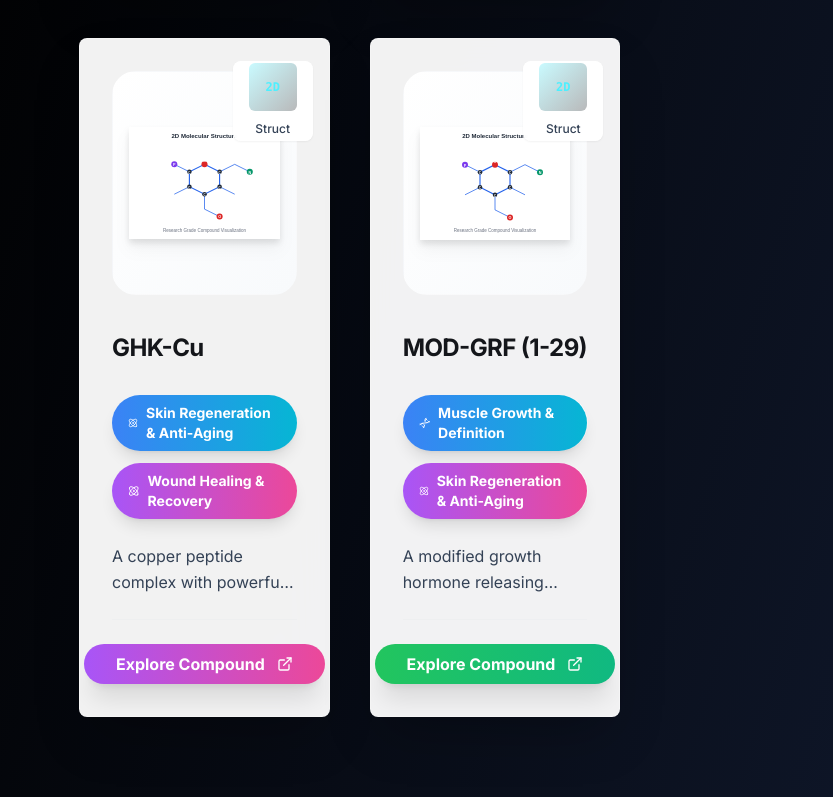
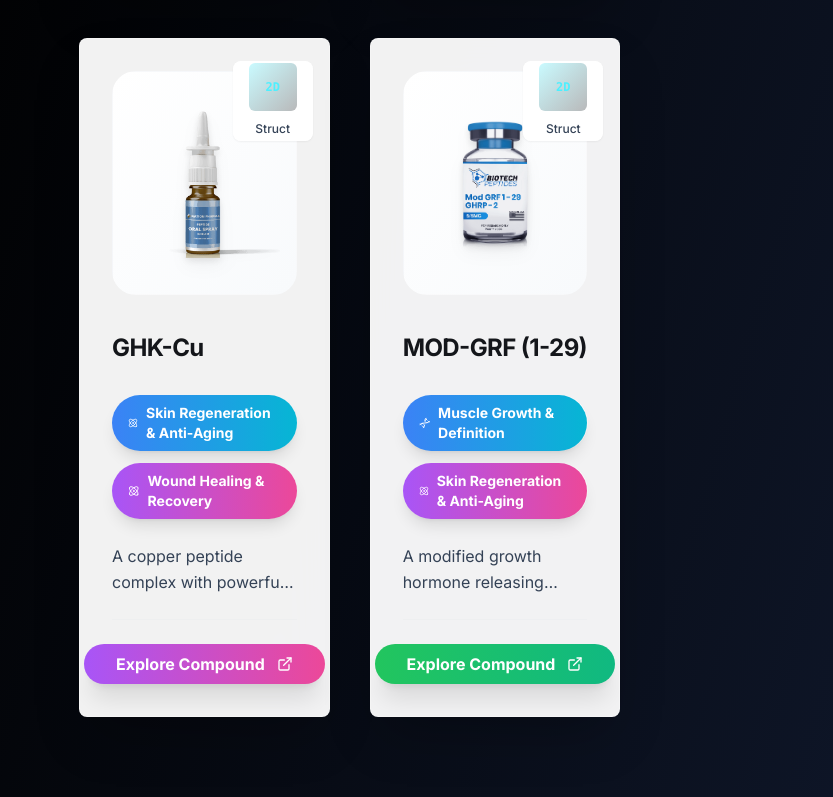
Before and after one commit to tris077/peptide-push-to-loveable-, a React (Vite) app: page / in a window 1280 px wide. Shown: the part 3667-4464 px from the top of the page, without its empty margins (337-1170 px from the left). Built offline with nearby package versions, Linux system fonts and the light colour scheme.

Commit message:
Add GHK-Cu and MOD-GRF(1-29) images
Added GHK-Cu and MOD-GRF(1-29) bottle images to CompoundCard, InteractiveCard, and CompoundDetail pages.

```diff
--- a/src/components/CompoundCard.tsx
+++ b/src/components/CompoundCard.tsx
@@ -91,6 +91,18 @@ export const CompoundCard = ({ peptide }: CompoundCardProps) => {
               alt={`${peptide.name} bottle`}
               className="relative w-16 h-20 object-contain drop-shadow-lg group-hover:scale-110 transition-all duration-700"
             />
+          ) : peptide.name.toLowerCase().includes('ghk-cu') || peptide.name.toLowerCase().includes('ghkcu') ? (
+            <img
+              src="/lovable-uploads/8b994fa1-23b7-4de9-83e7-1c82dde51936.png"
+              alt={`${peptide.name} bottle`}
+              className="relative w-16 h-20 object-contain drop-shadow-lg group-hover:scale-110 transition-all duration-700"
+            />
+          ) : peptide.name.toLowerCase().includes('mod-grf') || peptide.name.toLowerCase().includes('modgrf') ? (
+            <img
+              src="/lovable-uploads/4edd5a43-ed07-40cc-9023-884aa26ae44a.png"
+              alt={`${peptide.name} bottle`}
+              className="relative w-16 h-20 object-contain drop-shadow-lg group-hover:scale-110 transition-all duration-700"
+            />
           ) : (
             <>
               <div className="absolute inset-0 animate-rotate-slow opacity-10">
--- a/src/components/CompoundDetail.tsx
+++ b/src/components/CompoundDetail.tsx
@@ -204,6 +204,8 @@ export const CompoundDetail = () => {
                       peptide.name.toLowerCase().includes('pt-141') || peptide.name.toLowerCase().includes('pt141') ? '/lovable-uploads/5077b3ea-d5b2-4bd8-b326-76e5962b0944.png' :
                       peptide.name.toLowerCase().includes('cjc-1295') || peptide.name.toLowerCase().includes('cjc1295') ? '/lovable-uploads/799dad08-7f19-4c74-8697-b4101c682ec0.png' :
                       peptide.name.toLowerCase().includes('ipamorelin') ? '/lovable-uploads/3942de24-8fff-4107-983c-f61c4b0a3aa7.png' :
+                      peptide.name.toLowerCase().includes('ghk-cu') || peptide.name.toLowerCase().includes('ghkcu') ? '/lovable-uploads/8b994fa1-23b7-4de9-83e7-1c82dde51936.png' :
+                      peptide.name.toLowerCase().includes('mod-grf') || peptide.name.toLowerCase().includes('modgrf') ? '/lovable-uploads/4edd5a43-ed07-40cc-9023-884aa26ae44a.png' :
                       '/placeholder-molecule.svg'
                     }
                     alt={`${peptide.name} product`}
--- a/src/components/InteractiveCard.tsx
+++ b/src/components/InteractiveCard.tsx
@@ -123,6 +123,8 @@ export const InteractiveCard = ({ peptide, index }: InteractiveCardProps) => {
                 peptide.name.toLowerCase().includes('pt-141') || peptide.name.toLowerCase().includes('pt141') ? ['/lovable-uploads/5077b3ea-d5b2-4bd8-b326-76e5962b0944.png'] :
                 peptide.name.toLowerCase().includes('cjc-1295') || peptide.name.toLowerCase().includes('cjc1295') ? ['/lovable-uploads/799dad08-7f19-4c74-8697-b4101c682ec0.png'] :
                 peptide.name.toLowerCase().includes('ipamorelin') ? ['/lovable-uploads/3942de24-8fff-4107-983c-f61c4b0a3aa7.png'] :
+                peptide.name.toLowerCase().includes('ghk-cu') || peptide.name.toLowerCase().includes('ghkcu') ? ['/lovable-uploads/8b994fa1-23b7-4de9-83e7-1c82dde51936.png'] :
+                peptide.name.toLowerCase().includes('mod-grf') || peptide.name.toLowerCase().includes('modgrf') ? ['/lovable-uploads/4edd5a43-ed07-40cc-9023-884aa26ae44a.png'] :
                 ['/placeholder-molecule.svg']
               }
               size="large"
```
Also changed, not shown: public/lovable-uploads/4edd5a43-ed07-40cc-9023-884aa26ae44a.png (added), public/lovable-uploads/8b994fa1-23b7-4de9-83e7-1c82dde51936.png (added).
